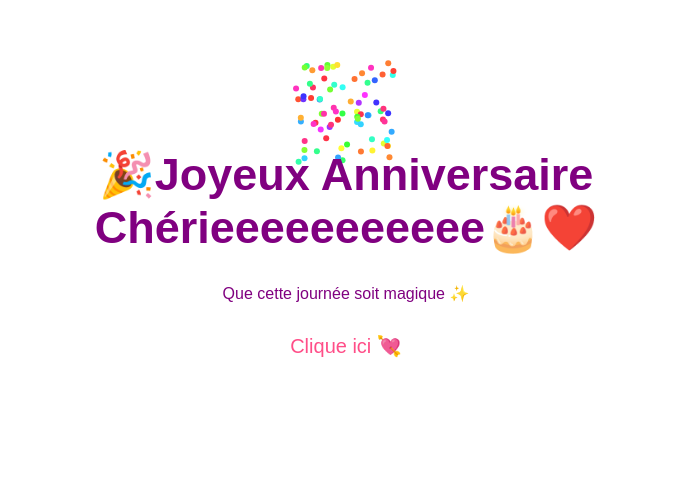
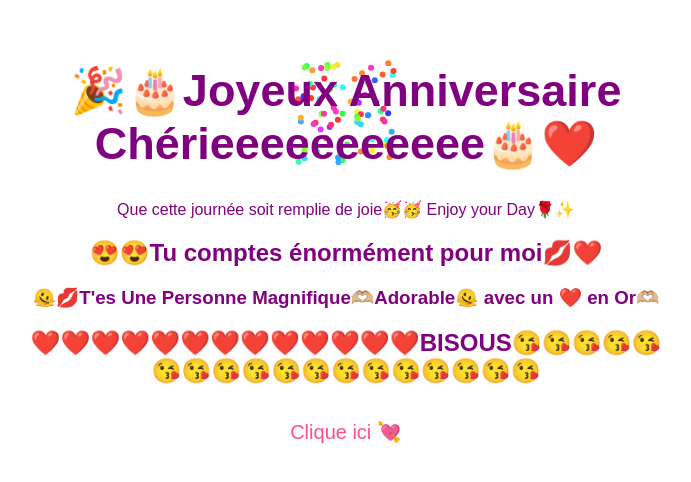
Before and after one commit to fousseyni-223/Joyeux-Anniversaire, a plain HTML site: page index.html in a window 1280 px wide. Shown: the part 154-636 px from the top of the page, without its empty margins (294-985 px from the left). Drawn offline with Linux system fonts and the light colour scheme.

Commit message:
index.html

```diff
--- a/index.html
+++ b/index.html
@@ -60,13 +60,16 @@ animation: fall linear forwards;
 <canvas id="fireworks"></canvas>
 
 <div class="container">
-<h1>🎉Joyeux Anniversaire Chérieeeeeeeeeee🎂❤️</h1>
-<p>Que cette journée soit magique ✨</p>
+<h1>🎉🎂Joyeux Anniversaire Chérieeeeeeeeeee🎂❤️</h1>
+<p>Que cette journée soit remplie de joie🥳🥳 Enjoy your Day🌹✨</p>
+  <h2>😍😍Tu comptes énormément pour moi💋❤️</h2>
+  <h3>🫠💋T'es Une Personne Magnifique🫶🏼Adorable🫠 avec un ❤️ en Or🫶🏼</h3>
+  <h2>❤️❤️❤️❤️❤️❤️❤️❤️❤️❤️❤️❤️❤️BISOUS😘😘😘😘😘😘😘😘😘😘😘😘😘😘😘😘😘😘</h2>
 <button onclick="startSecondFireworks()">Clique ici 💘</button>
 </div>
 
 <audio id="music" loop>
-  <source src="https://cdn.pixabay.com/download/audio/2022/03/15/audio_7c2c3c4d62.mp3" type="audio/mp3">
+  <source src="https://cdn.pixabay.com/download/audio/2022/10/18/audio_f2c88cce61.mp3" type="audio/mp3">
 </audio>
 
 <script>
@@ -101,7 +104,7 @@ explode(Math.random()*canvas.width, Math.random()*canvas.height/2);
 },600);
 
 // Pluie d'emojis
-let emojis = ["🎈","🎁","🎊","🎉","❤️","🫶🏽"];
+let emojis = ["HBD","😍","🥰","😘","🎈","🎁","🎊","🎉","❤️","🫶🏽","HBD","🥳","🌹","💋","I❤️U","😍","🎂","🎉","HBD","I❤️U","HBD","😍","🥰","😘","🎈","🎁","🎊","🎉","❤️","🫶🏽","HBD","🥳","🌹","💋","I❤️U","😍","🎂","🎉","HBD","I❤️U"];
 for(let i=0;i<40;i++){
 let e = document.createElement("div");
 e.className="emoji";
```
